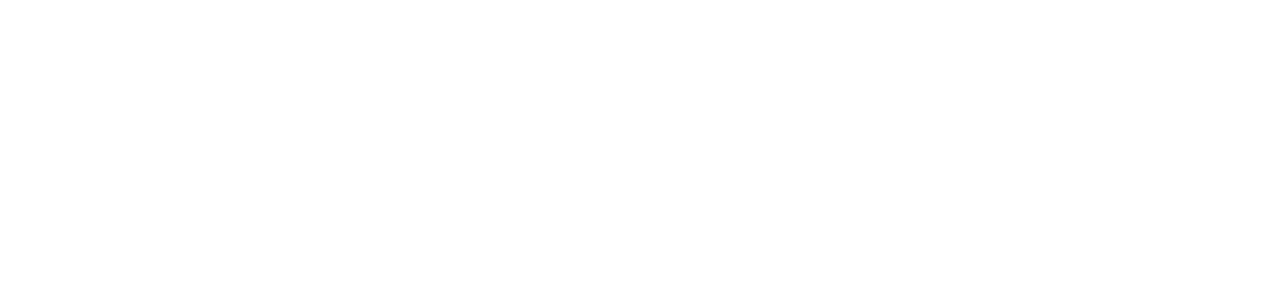
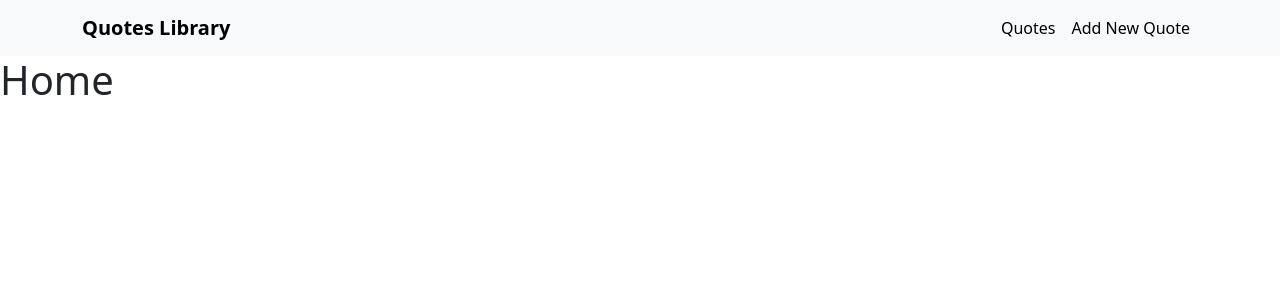
Before and after one commit to arnasir505/controlnaya8, a React (Vite) app: page / in a window 1280 px wide. Shown: the top 300 px of the page. Built offline with nearby package versions, Linux system fonts and the light colour scheme.

Commit message:
Add Navbar

```diff
--- a/src/App.tsx
+++ b/src/App.tsx
@@ -1,5 +1,15 @@
+import { Routes, Route } from 'react-router-dom';
+import Navbar from './components/Navbar/Navbar';
+
 function App() {
-  return <></>;
+  return (
+    <>
+      <Navbar></Navbar>
+      <Routes>
+        <Route path='/' element={<h1>Home</h1>} />
+      </Routes>
+    </>
+  );
 }
 
 export default App;
--- /dev/null
+++ b/src/components/Navbar/Navbar.tsx
@@ -0,0 +1,25 @@
+import { NavLink } from 'react-router-dom';
+
+const Navbar = () => {
+  return (
+    <nav className='navbar navbar-expand bg-body-tertiary'>
+      <div className='container justify-content-between'>
+        <span className='navbar-brand fw-bold'>Quotes Library</span>
+        <ul className='navbar-nav'>
+          <li className='nav-item'>
+            <NavLink className='nav-link' to='/'>
+              Quotes
+            </NavLink>
+          </li>
+          <li className='nav-item'>
+            <NavLink className='nav-link' to='/'>
+              Add New Quote
+            </NavLink>
+          </li>
+        </ul>
+      </div>
+    </nav>
+  );
+};
+
+export default Navbar;
--- a/src/main.tsx
+++ b/src/main.tsx
@@ -2,9 +2,12 @@ import React from 'react';
 import ReactDOM from 'react-dom/client';
 import App from './App';
 import 'bootstrap/dist/css/bootstrap.min.css';
+import { BrowserRouter } from 'react-router-dom';
 
 ReactDOM.createRoot(document.getElementById('root')!).render(
   <React.StrictMode>
-    <App />
+    <BrowserRouter>
+      <App />
+    </BrowserRouter>
   </React.StrictMode>
 );
```
